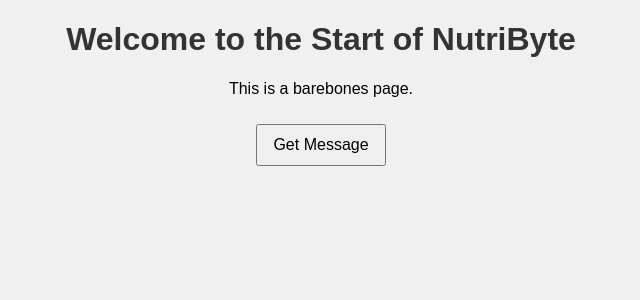
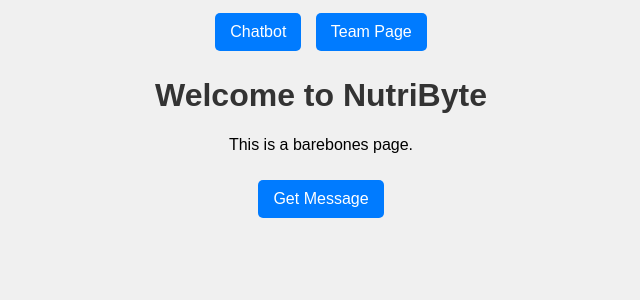
Before and after one commit to NutriByte/NutriByte, a Flask app: page / in a window 1280 px wide. Shown: the top 300 px of the page, without its empty margins (319-959 px from the left). Run offline with Flask 3, Linux system fonts and the light colour scheme.

Commit message:
added the buttons, new format, new page

```diff
--- a/app.py
+++ b/app.py
@@ -7,11 +7,15 @@ app = Flask(__name__)
 def home():
     return render_template('index.html')
 
+@app.route('/team')
+def team():
+    return render_template('team_page.html')
+
 @app.route('/api/message')
 def get_message():
     return jsonify({"message": "Hello from Flask!"})
 
 if __name__ == '__main__':
     port = int(os.environ.get("PORT", 5000))
-    print(f"Running on http://127.0.0.1:{port}/")  # Add this line
+    print(f"Running on http://127.0.0.1:{port}/")
     app.run(host='127.0.0.1', port=port, debug=True)
--- a/static/styles.css
+++ b/static/styles.css
@@ -8,9 +8,27 @@ h1 {
     color: #333;
 }
 
+/* Style the buttons */
 button {
     padding: 10px 15px;
     font-size: 16px;
     cursor: pointer;
     margin-top: 10px;
+    border: none;
+    background-color: #007bff;
+    color: white;
+    border-radius: 5px;
 }
+
+button:hover {
+    background-color: #0056b3;
+}
+
+/* Navigation Buttons */
+.nav-buttons {
+    margin-bottom: 20px;
+}
+
+.nav-buttons button {
+    margin: 5px;
+}
--- a/templates/index.html
+++ b/templates/index.html
@@ -3,14 +3,24 @@
 <head>
     <meta charset="UTF-8">
     <meta name="viewport" content="width=device-width, initial-scale=1.0">
-    <title>Minimal Webpage</title>
+    <title>NutriByte</title>
     <link rel="stylesheet" href="{{ url_for('static', filename='styles.css') }}">
 </head>
 <body>
-    <h1>Welcome to the Start of NutriByte</h1>
+
+    <!-- Navigation Buttons -->
+    <div class="nav-buttons">
+        <button onclick="location.href='/chatbot'">Chatbot</button>
+        <button onclick="location.href='/team'">Team Page</button>
+    </div>
+
+    <h1>Welcome to NutriByte</h1>
     <p>This is a barebones page.</p>
+
     <button onclick="fetchMessage()">Get Message</button>
     <p id="message"></p>
+
     <script src="{{ url_for('static', filename='script.js') }}"></script>
+
 </body>
 </html>
```
